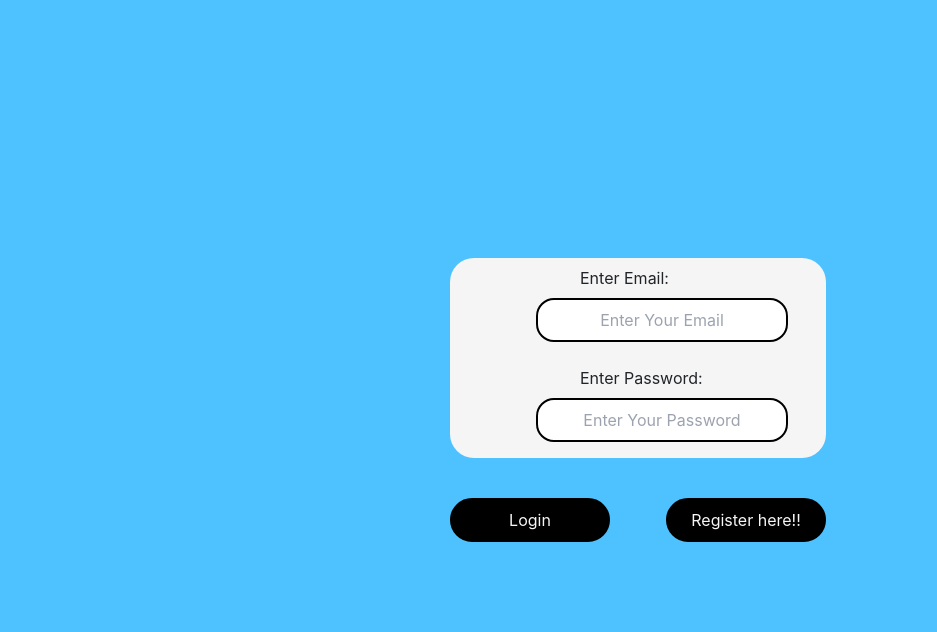
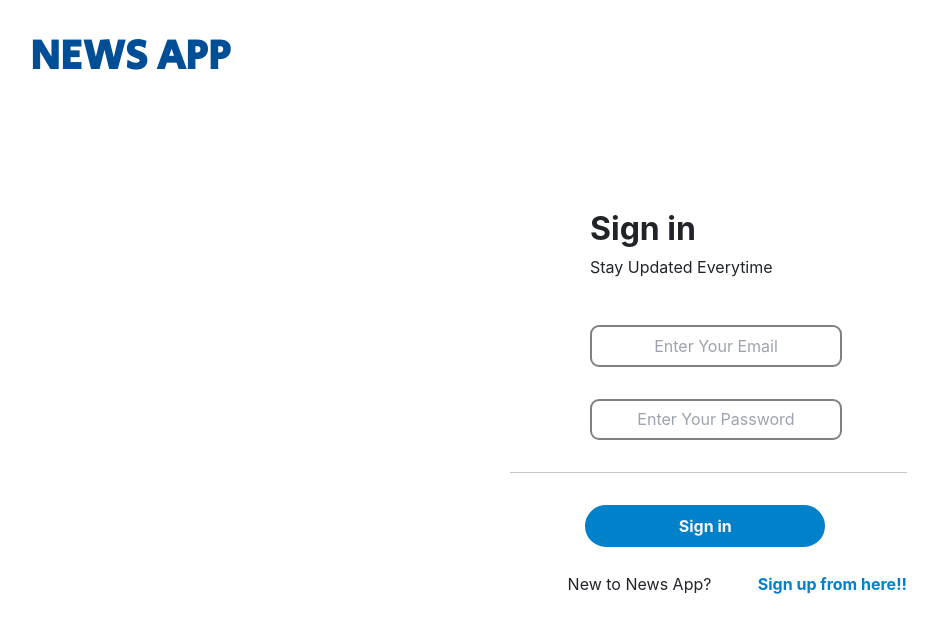
Before and after one commit to bhaveshtrades/newsweb, a React (Create React App) app: page / in a window 1280 px wide. Shown: the top 632 px of the page, without its empty margins (2-939 px from the left). Built offline with nearby package versions, Linux system fonts and the light colour scheme.

Commit message:
Improved Login and Register Page Design

```diff
--- a/src/App.css
+++ b/src/App.css
@@ -1,53 +1,90 @@
+@import url('https://fonts.googleapis.com/css2?family=Secular+One&display=swap');
+
 .active{
     background-color: white;
     color: black;
     border-radius: 8px;
 }
+.loginForm, .registerForm{
+    margin-left: 40%;
+    margin-top: 10%;
+    display: inline-block;
+}
+.appHeading{
+    padding-left: 2rem;
+    padding-top: 2rem;
+    font-size: 2.6rem;
+    color: rgb(0, 78, 150);
+    font-weight: bold;
+    font-family: 'Secular One', sans-serif;
+}
+.loginHead, .registerHead{
+    margin-bottom: 3rem;
+}
+.signInHeading, .signUpHeading{
+    font-size: 2rem;
+    font-weight: bold;
+    margin-bottom: 0.6rem;
+}
 .registerInputs, .loginInputs{
-    margin-left: 6px;
     border-style: solid;
-    border-color: black;
+    border-color: grey;
     border-width: 2px;
-    margin-bottom: 1rem;
+    margin-bottom: 2rem;
     text-align: center;
-    border-radius: 18px;
+    border-radius: 9px;
+    text-align: center;
+    height: 2.6rem;
 }
 .registerInputs:focus, .loginInputs:focus{
-    border-color: rgb(175, 62, 13);
-    border-width: 0.3rem;
+    border-color: rgb(0, 64, 107);
+    border-width: 0.1rem;
     border-style: solid;
 }
-.labelLogin, .labelRegister{
-    padding-left: 50px;
-}
-.loginSpan, .registerSpan{
+.loginSpan{
     margin-left: 3.6rem;
-    margin-top: -0.8rem;
-    width: 12rem;
-    margin-bottom: 0.8rem;
+    margin-top: -2rem;
+    width: 11rem;
+    margin-bottom: 1.4rem;
     font-weight: bolder;
 }
-.link, .loginSubmit, .registerSubmit{
+.registerSpan{
+    margin-left: 3.6rem;
+    margin-top: -1.5rem;
+    width: 11rem;
+    margin-bottom: 1.4rem;
+    font-weight: bolder;
+}
+.loginSubmit, .registerSubmit{
     border-style: solid;
     border-width: 2px;
-    border-color: black;
-    width: 10rem;
-    border-radius: 40px;
+    border-color: rgb(2, 129, 203);
+    width: 15rem;
+    border-radius: 30px;
     text-align: center;
     background-color: black;
     color: whitesmoke;
+    background-color: rgb(2, 129, 203);
+    margin-left: 4.7rem;
+    font-weight: bold;
+    margin-bottom: 1.6rem;
+    height: 2.6rem;
 }
 .loginSubmit:hover, .registerSubmit:hover{
-    background-color: rgb(6, 96, 6);
-    border-style: none;
+    background-color: rgb(2, 51, 125);
+    border-color: rgb(2, 51, 125);
 }
-.link:hover{
-    background-color: rgb(164, 3, 3);
-    color: whitesmoke;
-    border-style: none;
+.linkDiv_Login, .registerDiv_Login{
+    margin-left: 3.6rem;
+}
+.linkRegister, .linkLogin{
+    margin-left: 2.9rem;
+    color: rgb(2, 129, 203);
+    font-weight: bold;
 }
 .registerContainer, .loginContainer{
     padding-left: 5rem;
-    background-color: whitesmoke;
-    border-radius: 1.5rem;
 }
+hr{
+    margin-bottom: 2rem;
+}
--- a/src/Router/AuthRoute.jsx
+++ b/src/Router/AuthRoute.jsx
@@ -7,8 +7,8 @@ function AuthRoute(){
 
   return (
     <Routes>
-    <Route path='/login' element={<Login/>}/>
-    <Route path='/register' element={<Register/>}/>
+    <Route path='/signin' element={<Login/>}/>
+    <Route path='/signup' element={<Register/>}/>
     </Routes>
   )
 }
--- a/src/components/Login.jsx
+++ b/src/components/Login.jsx
@@ -26,7 +26,7 @@ function Login(){
   const[loginStatus, setLoginStatus] = useState();
 
   document.title = 'News - Login';
-  document.body.style.backgroundColor = 'rgb(78, 193, 255)';
+  document.body.style.backgroundColor = 'white';
 
   const onSubmit = (data) =>{
     const userData = JSON.parse(localStorage.getItem(data.email));
@@ -49,21 +49,31 @@ function Login(){
     <>
     {(loginStatus === true) && <Alert colorStatus='success' loginText='Login Successful!!!'></Alert>}
     {(loginStatus === false) && <Alert colorStatus='danger' loginText='Wrong Password. Try Again.'></Alert>}
-    <div className='grid h-screen place-items-center leading-10'>
+    <h1 className='appHeading'>NEWS APP</h1>
+    <div className='loginForm'>
     <form onSubmit={handleSubmit(onSubmit)}>
     <div className='loginContainer'>
-    <label htmlFor="email" className='labelLogin'>Enter Email: </label><br/>
+
+    <div className='loginHead'>
+    <h1 className='signInHeading'>Sign in</h1>
+    <h2>Stay Updated Everytime</h2>
+    </div>
+
     <input type="email" {...register('email', {required: "Email Required", pattern: {value: /^[A-Z0-9._%+-]+@[A-Z0-9.-]+\.[A-Z]{2,}$/i, message: "Enter Valid Email"}})} placeholder="Enter Your Email" className='loginInputs' disabled={loginStatus}/><br/>
     {errors.email && <div className='loginSpan'><span className='text-red-900 text-sm'>*{errors.email.message}</span></div>}
 
-    <label htmlFor="password" className='labelLogin'>Enter Password: </label><br/>
     <input type="password" {...register('password', {required: "Password Required"})} placeholder="Enter Your Password" className='loginInputs' disabled={loginStatus}/><br/>
     {errors.password && <div className='loginSpan'><span className='text-red-900 text-sm'>*{errors.password.message}</span></div>}
     </div>
 
-    <div className='flex gap-x-14 mt-10 justify-center'>
-    <button type='submit' className='loginSubmit'>Login</button>
-    <Link to = "/register" className='link'>Register here!!</Link>
+    <hr />
+
+    <div className='loginLinks'>
+    <button type='submit' className='loginSubmit'>Sign in</button><br />
+    <div className='linkDiv_Login'>
+    <span>New to News App?</span>
+    <Link to = "/signup" className='linkRegister'>Sign up from here!!</Link>
+    </div>
     </div>
 
     </form>
--- a/src/components/News.jsx
+++ b/src/components/News.jsx
@@ -94,7 +94,7 @@ function App({newsCountry, newsCategory, newsNumber, bodyColorProp, modeProp ,hC
     </div>
     <form className = "d-flex mr-3" role="search">
         <input className="form-control me-2" type="search" placeholder="Search News" aria-label="Search" onChange={enteredTitle}/>
-        <Link to ='/login'><button className="btn btn-outline-danger" type="submit" onClick={()=>dispatch(signOut)}>Logout</button></Link>
+        <Link to ='/signin'><button className="btn btn-outline-danger" type="submit" onClick={()=>dispatch(signOut)}>Logout</button></Link>
       </form>
     </nav>
     <h1 className={`text-center text-5xl mt-20 ${hColorProp}`}><b>News For You</b></h1>
--- a/src/components/Register.jsx
+++ b/src/components/Register.jsx
@@ -17,7 +17,7 @@ function Register() {
  });
 
  document.title = 'News - Register';
- document.body.style.backgroundColor = 'rgb(78, 193, 255)';
+ document.body.style.backgroundColor = 'white';
 
  let navigate = useNavigate();
 
@@ -48,30 +48,37 @@ function Register() {
     <>
     {registerStatus === true && <Alert colorStatus='success' loginText='Registration Successful!!!'></Alert>}
     {registerStatus === false && <Alert colorStatus='danger' loginText='This account already exists.'></Alert>}
+    <h1 className='appHeading'>NEWS APP</h1>
     {confirmAlert === true && <Alert colorStatus='danger' loginText='Password could not be confirmed'></Alert>}
-    <div className='grid h-screen place-items-center leading-10'>
+    <div className='registerForm'>
     <form onSubmit={handleSubmit(onSubmit)}>
     <div className='registerContainer'>
-    <label className='labelRegister'>Enter Your Name: </label><br/>
+
+    <div className='registerHead'>
+    <h1 className='signUpHeading'>Sign up</h1>
+    </div>
+
     <input type="text" {...register('name', {required: "Name Required", minLength: {value: 3, message: "Enter Valid Name"}, pattern: {value: /[A-Za-z]/, message: "Enter Valid Name"}})} placeholder="Enter Name" className='registerInputs' disabled={registerStatus}/><br/>
     {errors.name && <div className='registerSpan text-red-900 text-sm'>*{errors.name.message}</div>}
 
-    <label className='labelRegister'>Enter Your Email: </label><br/>
     <input type="email" {...register('email', {required: "Email Required", pattern: {value: /^[A-Z0-9._%+-]+@[A-Z0-9.-]+\.[A-Z]{2,}$/i, message: "Enter Valid Email"}})} placeholder="Enter email" className='registerInputs' disabled={registerStatus}/><br/>
     {errors.email && <div className='registerSpan text-red-900 text-sm'>*{errors.email.message}</div>}
 
-    <label className='labelRegister'>Enter Your Password: </label><br/>
     <input type="password" {...register('password', {required: "Password Required", pattern: {value: /[A-Z]/, message: "Password should contain atleast 1 capital letter"}, minLength: {value: 5, message: "Password should contain atleast 5 characters"}})} placeholder="Set Password" className='registerInputs' disabled={registerStatus}/><br/>
     {errors.password && <div className='registerSpan text-red-900 text-sm'>*{errors.password.message}</div>}
 
-    <label className='labelRegister'>Confirm Password: </label><br/>
     <input type="password" {...register('confirmPass', {required: "Confirm Your Password"})} placeholder="Confirm Password" className='registerInputs' disabled={registerStatus}/><br/>
     {errors.confirmPass && <div className='registerSpan text-red-900 text-sm'>*{errors.confirmPass.message}</div>}
     </div>
 
-    <div className='flex gap-x-14 mt-10 justify-center'>
+    <hr />
+
+    <div className='registerLinks'>
     <button type='submit' className='registerSubmit'>Register</button>
-    <Link to ='/login' className='link'>Login from here!!</Link>
+    <div className='registerDiv_Login'>
+    <span>Already Signed Up?</span>
+    <Link to ='/signin' className='linkLogin'>Sign in from here</Link>
+    </div>
     </div>
 
     </form>
```
